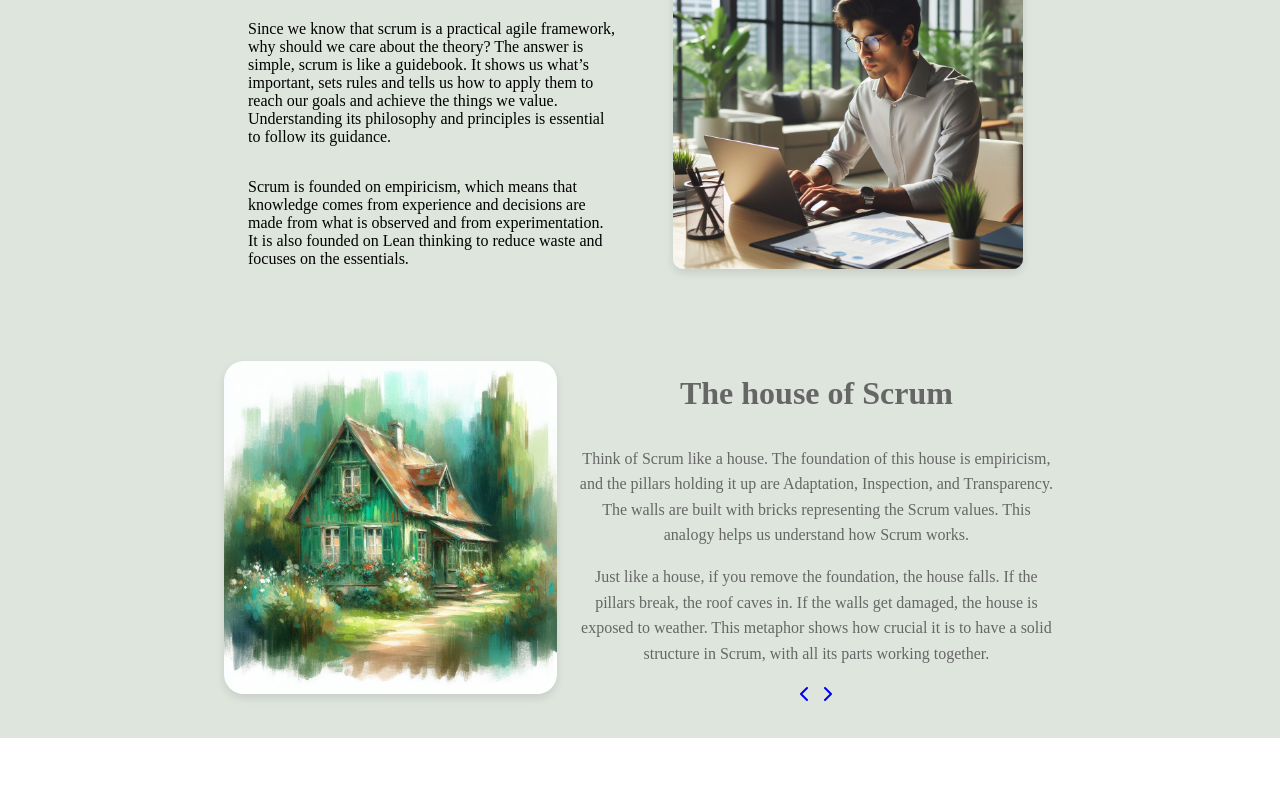
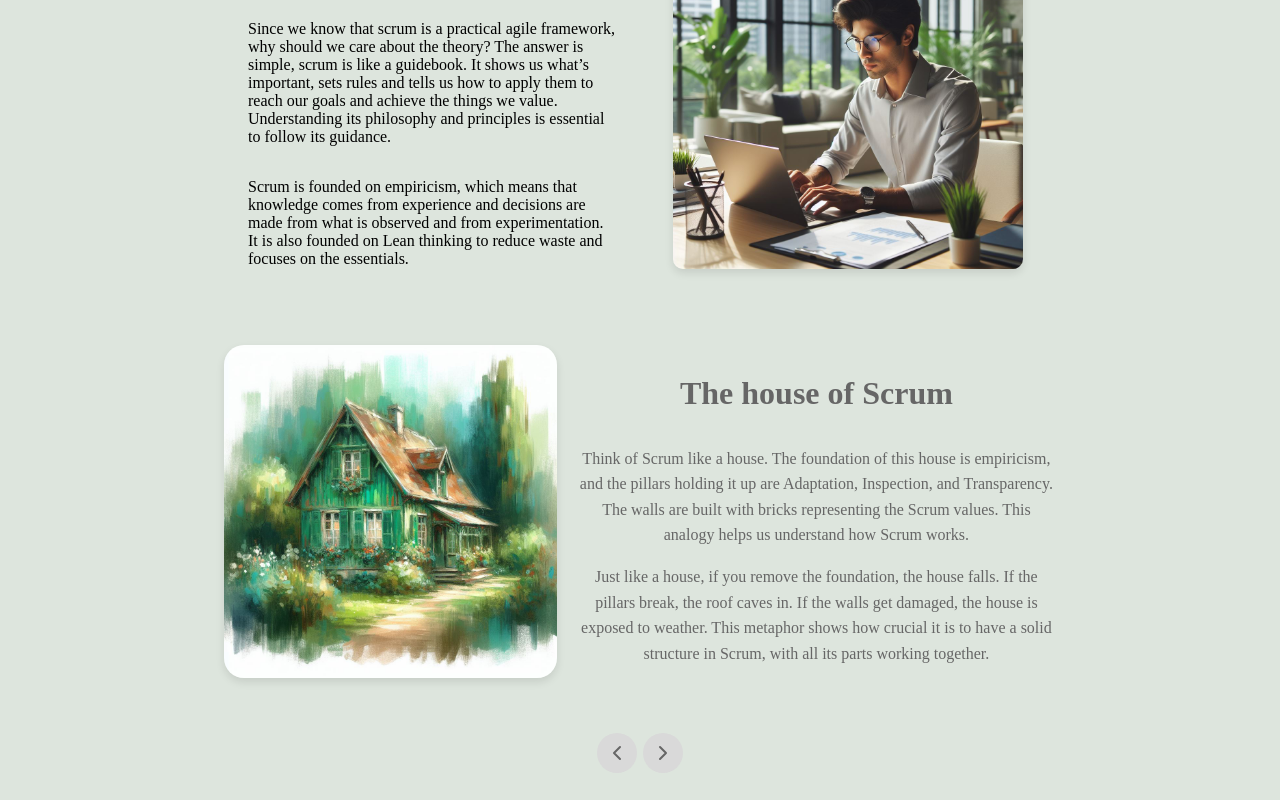
Before and after one commit to Memai2023/scrum-guide, a React (Vite) app: page /essence in a window 1280 px wide. Shown: the part 1081-1881 px from the top of the page. Before the commit the page ends 1819 px from the top, so only its background shows below. Built offline with nearby package versions, Linux system fonts and the light colour scheme.

Commit message:
create general styling for Buttons component

```diff
--- /dev/null
+++ b/src/Components/Buttons/Buttons.module.css
@@ -0,0 +1,15 @@
+.arrow {
+    aspect-ratio: 1/1;
+    background-color: #D9D9D9;
+    border-radius: 50%;
+    color: #666;
+    display: flex;
+    height: 40px;
+    justify-content: center;
+    margin: 3px;
+    padding: 8px;
+}
+
+.arrow:hover {
+    color: #fff;
+}
--- a/src/Components/Buttons/index.jsx
+++ b/src/Components/Buttons/index.jsx
@@ -1,15 +1,16 @@
 import { ChevronLeft, ChevronRight } from "lucide-react";
 import { Link } from 'react-router-dom'
+import styles from './Buttons.module.css'
 
 const Buttons = ({direction, path}) => {
     return (
         <>
             {direction === "forward" ? (
-                <Link to={path}>
+                <Link to={path} className={styles.arrow}>
                     <ChevronRight/>
                 </Link>
             ):(
-                <Link to={path}>
+                <Link to={path} className={styles.arrow}>
                     <ChevronLeft/>
                 </Link>
             )}
--- a/src/Components/Essence/HouseOfScrum/HouseOfScrum.module.css
+++ b/src/Components/Essence/HouseOfScrum/HouseOfScrum.module.css
@@ -30,6 +30,12 @@
     line-height: 1.6;
 }
 
+.buttonWrapper {
+    display: flex;
+    justify-content: center;
+    margin: 24px;
+}
+
 @media screen and (min-width: 768px) {
     .container {
         flex-direction: row;
--- a/src/Components/Essence/HouseOfScrum/index.jsx
+++ b/src/Components/Essence/HouseOfScrum/index.jsx
@@ -11,9 +11,11 @@ const HouseOfScrum = () => {
                     <h2 className={styles.title}>The house of Scrum</h2>
                     <p>{Essence.houseOfScrumTextOne}</p>
                     <p>{Essence.houseOfScrumTextTwo}</p>
-                    <Buttons path={'/'}/>
-                    <Buttons direction={'forward'} path={'/scrum-team'} />
                 </div>
+            </div>
+            <div className={styles.buttonWrapper}>
+                <Buttons path={'/'}/>
+                <Buttons direction={'forward'} path={'/scrum-team'} />
             </div>
         </>
     )
```
